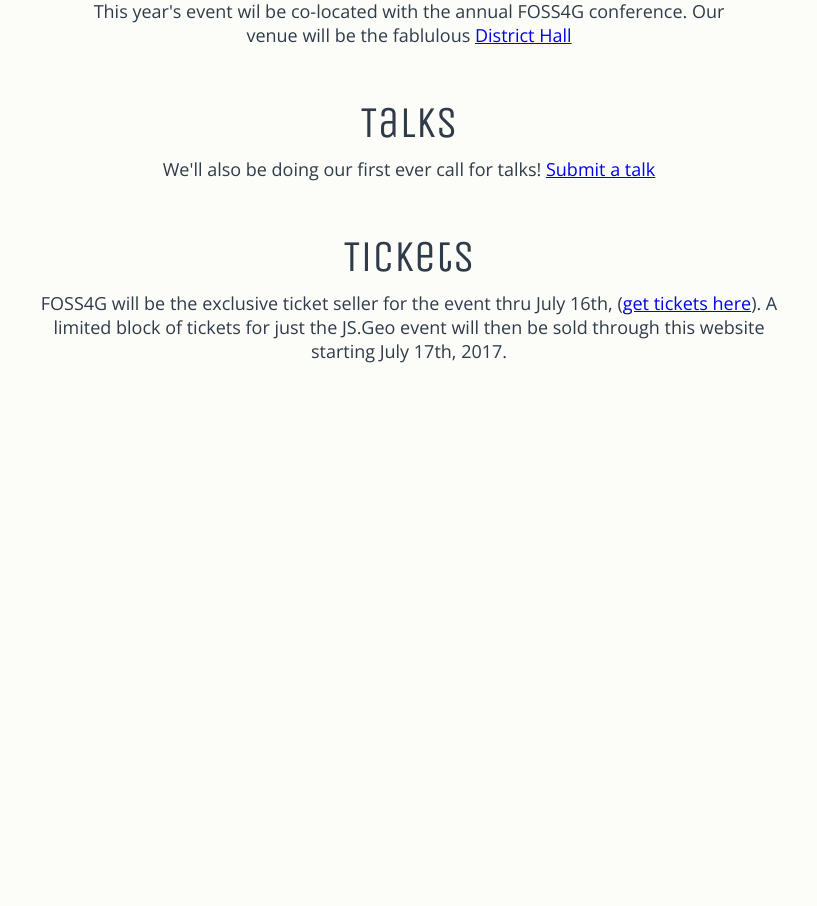
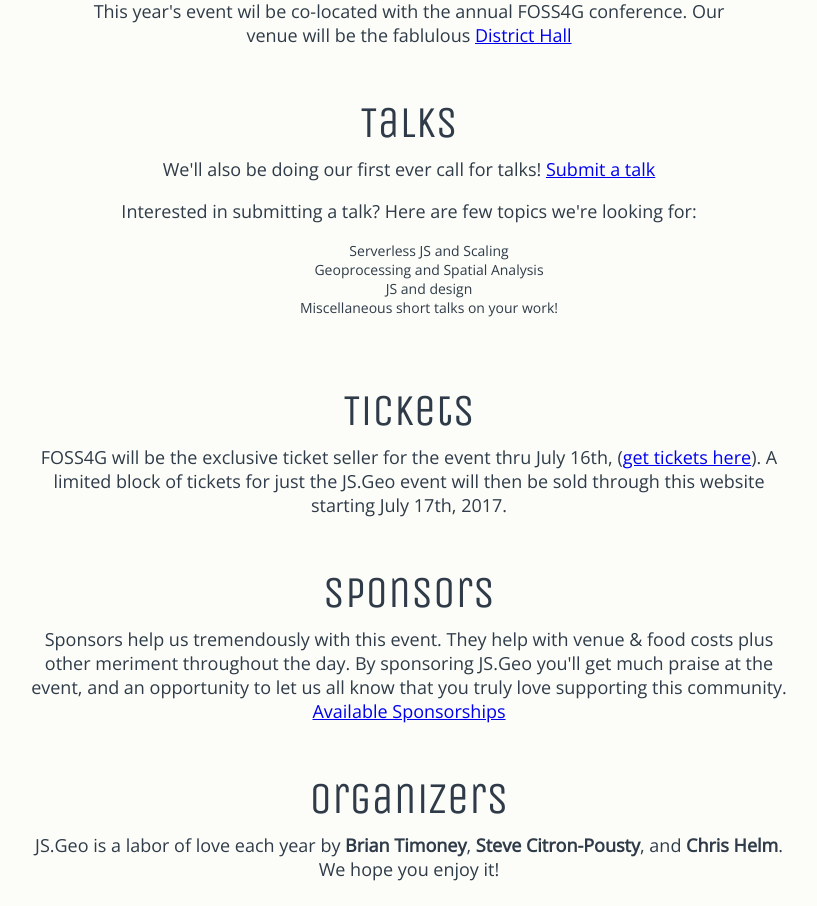
Before and after one commit to chelm/jsgeo.com, a PHP site: page / in a window 1280 px wide. Shown: the part 491-1397 px from the top of the page, without its empty margins (231-1048 px from the left). Before the commit the page ends 854 px from the top, so only its background shows below. Run offline with PHP 8.4, Linux system fonts and the light colour scheme.

Commit message:
site updates

```diff
--- a/css/main.css
+++ b/css/main.css
@@ -112,6 +112,10 @@ h1, h2, h3, h4, h5, h6 {
   z-index: 100; }
 .content .body {
   z-index: 100; }
+li {
+  display: block;
+  font-size: 14px;
+}
 .content .foot {
   height: 25px;
   font-size: 14px;
@@ -148,7 +152,7 @@ h1, h2, h3, h4, h5, h6 {
 #tickets {
   font-size: 50%;
   font-family: 'Open Sans', 'Helvetica Neue', 'Helvetica', Arial, sans-serif;
-  height: 300px;
+  /*height: 300px;*/
   margin: auto;
   color: #2f3b48;
   overflow: hidden;
--- a/index.html
+++ b/index.html
@@ -42,6 +42,13 @@
   </div>
   <div id="talks-info" class="body">
     We'll also be doing our first ever call for talks! <a target="_blank" href="https://docs.google.com/forms/d/e/1FAIpQLSd-O4V3v0pCyzKvV97__J0GAiQn8t8dl4Hy4QJ9VkbyzFbHWw/viewform">Submit a talk</a>
+    <p>Interested in submitting a talk? Here are few topics we're looking for:</p>
+    <ul>
+      <li>Serverless JS and Scaling</li>
+      <li>Geoprocessing and Spatial Analysis</li>
+      <li>JS and design</li>
+      <li>Miscellaneous short talks on your work!</li>
+    </ul>
   </div>
   <div class="foot">
   </div>
@@ -58,6 +65,28 @@
   </div>
 </div>
 
+<div id="tickets" class="content">
+    <div class="head">
+      Sponsors
+    </div>
+    <div id="tix-info" class="body">
+      Sponsors help us tremendously with this event. They help with venue & food costs plus other meriment throughout the day. By sponsoring JS.Geo you'll get much praise at the event, and an opportunity to let us all know that you truly love supporting this community. <a href="https://www.eventbrite.com/e/jsgeo-2017-tickets-33526924935#tickets">Available Sponsorships</a>
+    </div>
+    <div class="foot">
+    </div>
+</div>
+
+<div id="tickets" class="content">
+    <div class="head">
+      Organizers
+    </div>
+    <div id="tix-info" class="body">
+      JS.Geo is a labor of love each year by <b>Brian Timoney</b>, <b>Steve Citron-Pousty</b>, and <b>Chris Helm</b>. We hope you enjoy it!
+    </div>
+    <div class="foot">
+    </div>
+  </div>
+
 </div>
 
     <script type="javascript">
```
